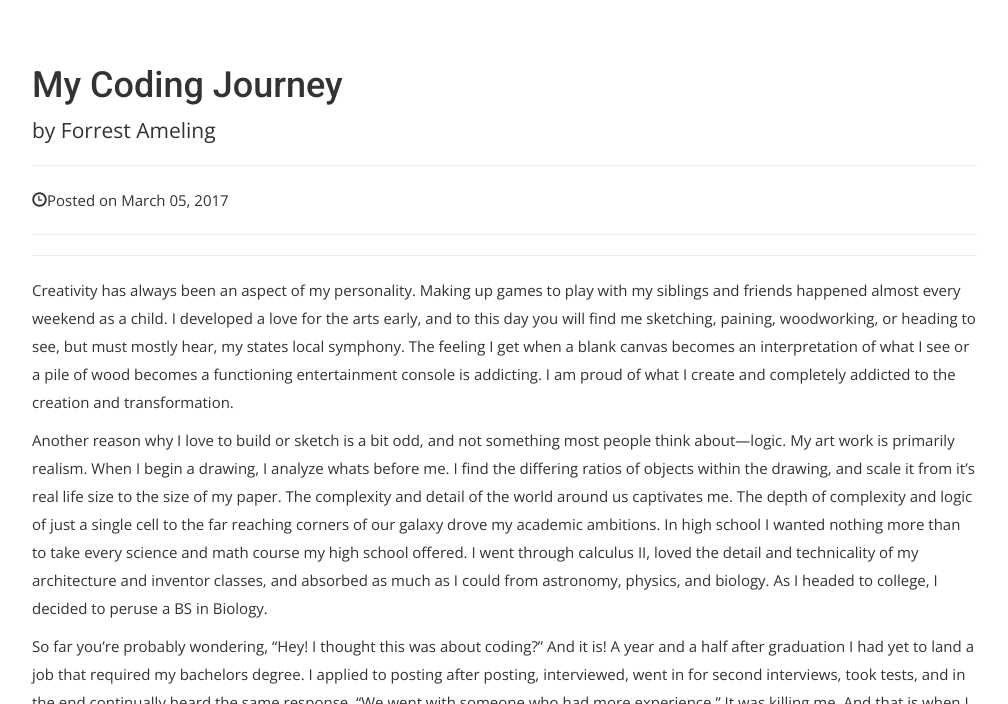
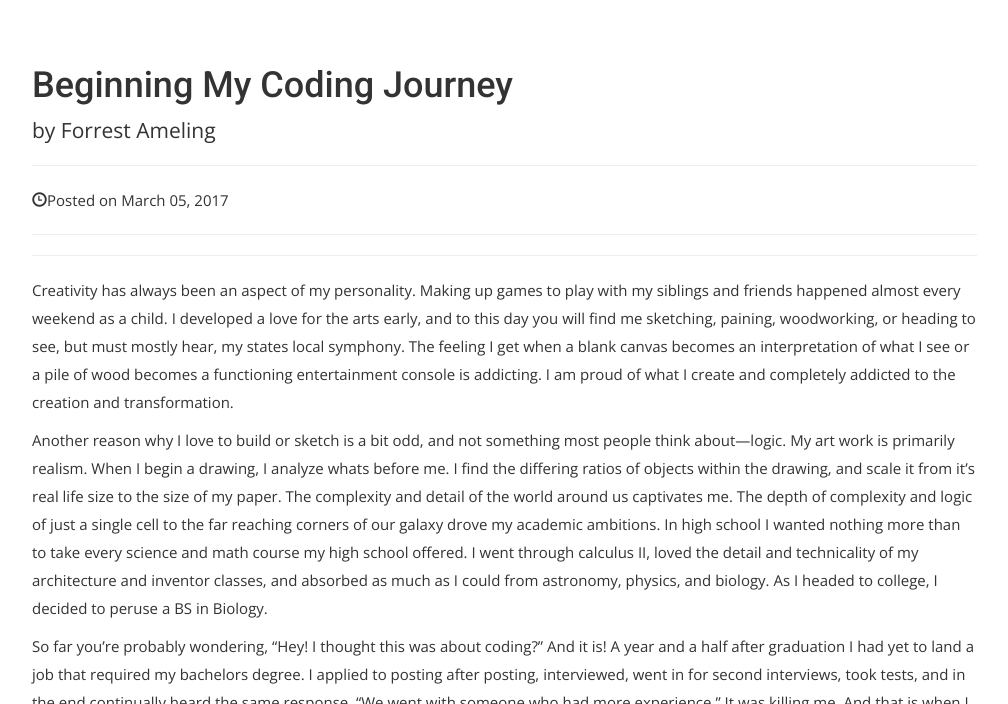
Before and after one commit to ForrestAmeling/Personal-Website, a Jekyll site: the page built from _posts/2017-03-05-Beginning-My-Coding-Journey.md, in a window 1280 px wide and 900 px high, scrolled down 323 px, cut to the strip 196-900 px from the top of the window. Shown: the whole strip, without its empty margins (38-1046 px from the left). Built offline with Jekyll 4.4.1, drawn with Linux system fonts in a browser that asks for light colours; nearby versions of some CDN libraries; some web fonts are replaced; library files that are not in the unit come from our copies; comment, search, counter and statistics services are not loaded.

Commit message:
trying to get post page to work

```diff
--- a/_posts/2017-03-05-My-Coding-Journey.md
+++ b/_posts/2017-03-05-Beginning-My-Coding-Journey.md
@@ -1,10 +1,9 @@
 ---
 layout: post
-title: My Coding Journey
+title: Beginning My Coding Journey
 date: 2017-03-05 12:00
 author: Forrest Ameling
 lead: "Coding is creating, and creating is what I live for."
-category: coding
 Permalink: none
 ---
 
```
